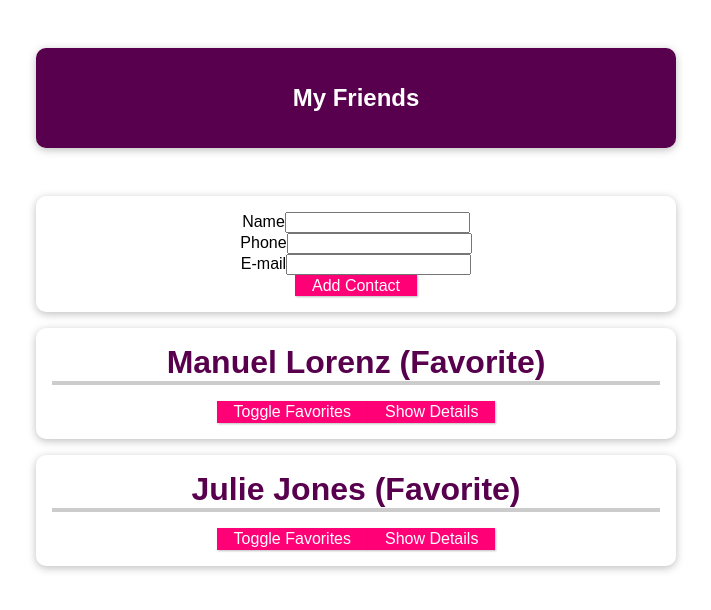
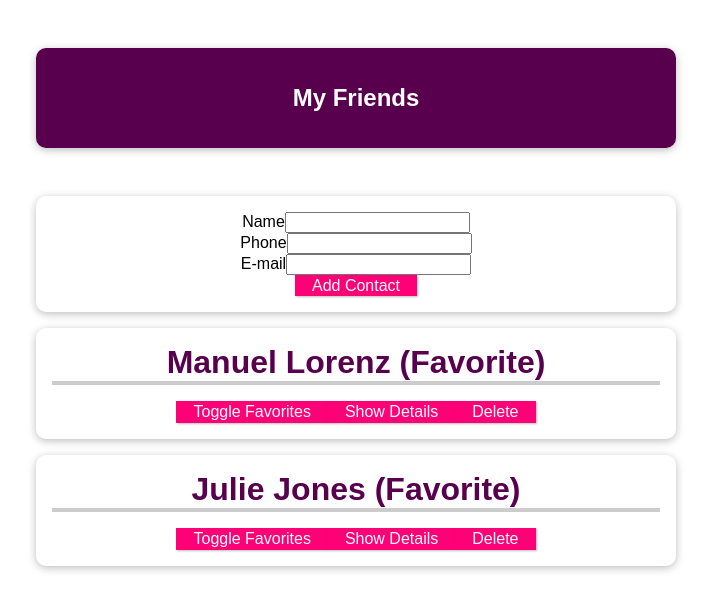
Before and after one commit to rirahetaGH/vue-complete-course-max, a Vue app in the folder cmp-communication-01-starting-setup/: page / in a window 1280 px wide. Shown: the top 610 px of the page, without its empty margins (284-995 px from the left). Built offline with nearby package versions, Linux system fonts and the light colour scheme.

Commit message:
Adding more comp comm to delete friend

```diff
--- a/cmp-communication-01-starting-setup/src/App.vue
+++ b/cmp-communication-01-starting-setup/src/App.vue
@@ -14,6 +14,7 @@
         :email-address="friend.email"
         :is-favorite="friend.isFavorite"
         @toggle-favorite="toggleFavoriteStatus"
+        @delete="deleteContact"
       ></friend-contact>
     </ul>
   </section>
@@ -61,6 +62,10 @@
       };
       this.friends.push(newFriendContact);
     },
+    deleteContact(friendId){
+      this.friends = this.friends.filter(friend => friend.id != friendId);
+
+    }
   },
 };
 </script>
--- a/cmp-communication-01-starting-setup/src/components/FriendContact.vue
+++ b/cmp-communication-01-starting-setup/src/components/FriendContact.vue
@@ -17,6 +17,7 @@
         {{ emailAddress }}
       </li>
     </ul>
+    <button @click="deleteFriend">Delete</button>
   </li>
 </template>
 
@@ -45,7 +46,7 @@
       default: false,
     },
   },
-  emits: ["toggle-favorite"],
+  emits: ["toggle-favorite","delete"],
   data() {
     return {
       detailsAreVisible: false,
@@ -58,6 +59,9 @@
     toggleFavorite() {
       this.$emit("toggle-favorite", this.id);
     },
+    deleteFriend() {
+      this.$emit('delete', this.id);
+    }
   },
 };
 </script>
```
